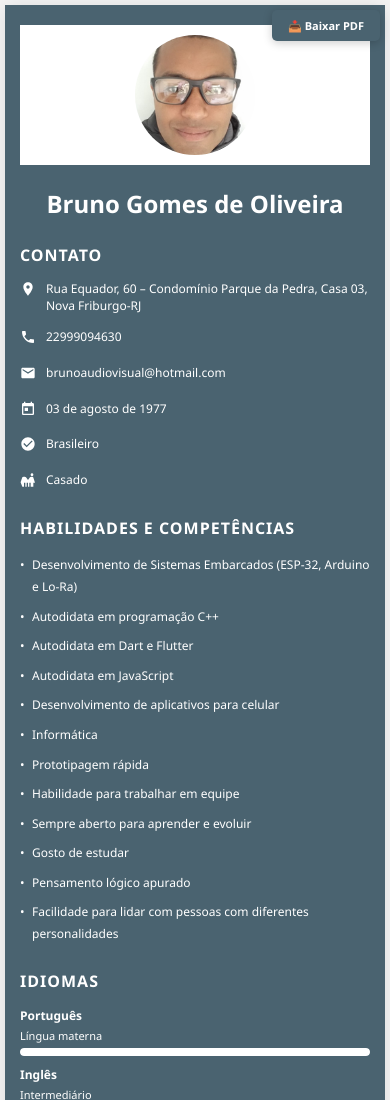
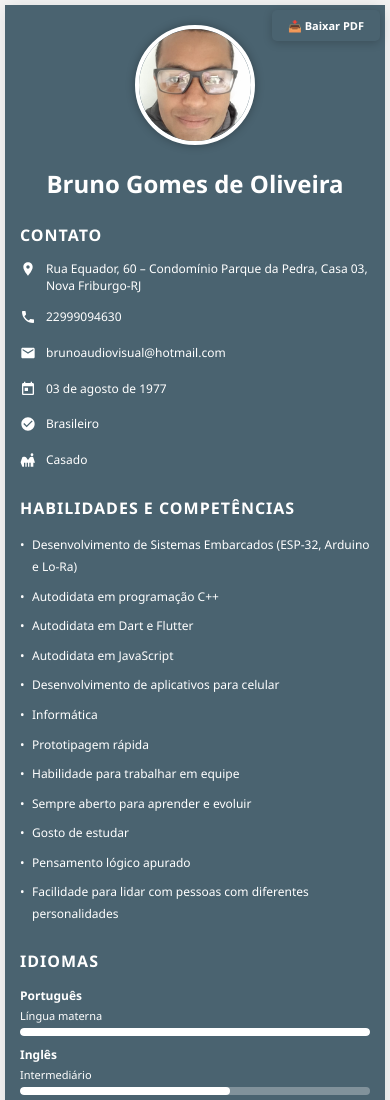
Before and after one commit to brunomecatronica/curriculo, a plain HTML site: page index.html in a window 390 px wide. Shown: the top 1100 px of the page. Drawn offline with Linux system fonts and the light colour scheme.

Commit message:
- Remove base branca quadrada da foto no mobile - Adiciona borda branca para foto redonda - Melhora design visual com sombra sutil - Cria efeito mais elegante e moderno

```diff
--- a/index.html
+++ b/index.html
@@ -267,6 +267,8 @@
         .photo-container {
             text-align: center;
             margin-bottom: 25px;
+            background: transparent;
+            padding: 0;
         }
         .photo {
             width: 150px;
@@ -274,6 +276,8 @@
             border-radius: 50%;
             object-fit: cover;
             margin: 0 auto;
+            border: 4px solid white;
+            box-shadow: 0 0 10px rgba(0,0,0,0.3);
         }
         .mobile-name {
             text-align: center;
```
